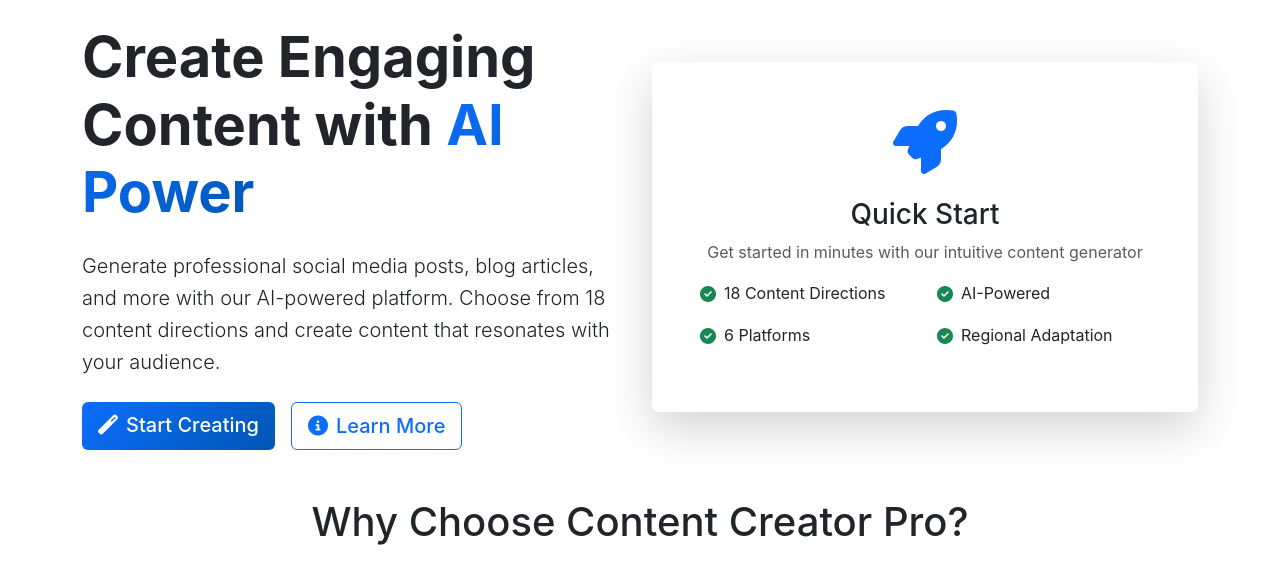
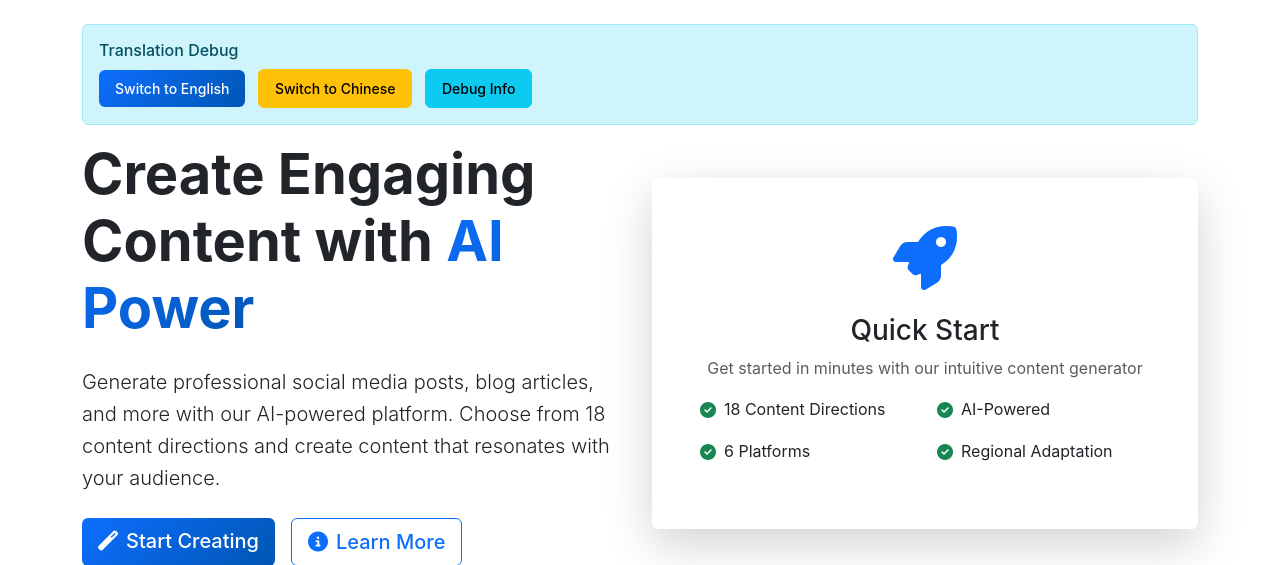
Before and after one commit to prisken/content, a Flask app: page / in a window 1280 px wide. Shown: the part 64-629 px from the top of the page. Run offline with Flask 3, Linux system fonts and the light colour scheme; some libraries are stand-ins or nearby versions.

Commit message:
Add debug logging to translation system to identify issues - Console logging for language initialization and switching - Debug panel for testing translation functionality - Event listener debugging for language selector - Translation key counting and verification

```diff
--- a/app/static/js/app.js
+++ b/app/static/js/app.js
@@ -470,9 +470,15 @@
 
 // Initialize application
 $(document).ready(function() {
+    console.log('Document ready - initializing app...');
     initializeApp();
     setupEventListeners();
     initializeLanguage();
+
+    // Show debug panel in development
+    if (window.location.hostname === 'localhost' || window.location.hostname.includes('vercel.app')) {
+        $('#debug-translation').show();
+    }
 });
 
 function initializeApp() {
@@ -493,6 +499,8 @@
 }
 
 function setupEventListeners() {
+    console.log('Setting up event listeners...');
+
     // Logout button
     $('#logout-btn').on('click', function(e) {
         e.preventDefault();
@@ -500,10 +508,18 @@
     });
 
     // Language selector
+    console.log('Setting up language selector event listeners...');
     $('.language-option').on('click', function(e) {
+        console.log('Language option clicked:', $(this).data('lang'));
         e.preventDefault();
         const lang = $(this).data('lang');
         switchLanguage(lang);
+    });
+
+    // Test if language options exist
+    console.log('Language options found:', $('.language-option').length);
+    $('.language-option').each(function() {
+        console.log('Language option:', $(this).data('lang'), $(this).text());
     });
 
     // Global error handling
@@ -522,6 +538,8 @@
             form.addClass('was-validated');
         }
     });
+
+    console.log('Event listeners setup completed');
 }
 
 // Authentication functions
@@ -850,13 +868,17 @@
 
 // Language and Translation Functions
 function initializeLanguage() {
+    console.log('Initializing language system...');
     const savedLang = getLocalStorage('preferred_language', 'en');
+    console.log('Saved language:', savedLang);
     currentLanguage = savedLang;
     updateLanguageDisplay(savedLang);
     translatePage(savedLang);
+    console.log('Language system initialized');
 }
 
 function switchLanguage(lang) {
+    console.log('Switching language to:', lang);
     // Store language preference
     setLocalStorage('preferred_language', lang);
     currentLanguage = lang;
@@ -875,11 +897,13 @@
             'X-Requested-With': 'XMLHttpRequest'
         },
         success: function(response) {
+            console.log('Language switch response:', response);
             if (response.success) {
                 showSuccessMessage(lang === 'en' ? 'Language switched to English' : '语言已切换为中文');
             }
         },
-        error: function() {
+        error: function(xhr, status, error) {
+            console.log('Language switch error:', xhr, status, error);
             // Still show success message even if server request fails
             showSuccessMessage(lang === 'en' ? 'Language switched to English' : '语言已切换为中文');
         }
@@ -887,6 +911,7 @@
 }
 
 function updateLanguageDisplay(lang) {
+    console.log('Updating language display for:', lang);
     const languageNames = {
         'en': 'English',
         'zh': '中文'
@@ -900,7 +925,9 @@
 }
 
 function translatePage(lang) {
+    console.log('Translating page to:', lang);
     const langDict = translations[lang] || translations['en'];
+    console.log('Translation dictionary keys:', Object.keys(langDict).length);
 
     // Translate all elements with data-translate attribute
     $('[data-translate]').each(function() {
@@ -908,6 +935,9 @@
         const translation = langDict[key];
         if (translation) {
             $(this).text(translation);
+            console.log(`Translated ${key} to:`, translation);
+        } else {
+            console.log(`No translation found for key: ${key}`);
         }
     });
 
@@ -937,6 +967,7 @@
 
     // Update HTML lang attribute
     $('html').attr('lang', lang);
+    console.log('Page translation completed');
 }
 
 function translateContent(targetLang) {
--- a/app/templates/base.html
+++ b/app/templates/base.html
@@ -83,6 +83,16 @@
 
     <!-- Main Content -->
     <main class="container-fluid py-4">
+        <!-- Debug Translation Test -->
+        <div class="container mb-3" style="display: none;" id="debug-translation">
+            <div class="alert alert-info">
+                <h6>Translation Debug</h6>
+                <button class="btn btn-sm btn-primary me-2" onclick="switchLanguage('en')">Switch to English</button>
+                <button class="btn btn-sm btn-warning me-2" onclick="switchLanguage('zh')">Switch to Chinese</button>
+                <button class="btn btn-sm btn-info" onclick="console.log('Current language:', currentLanguage); console.log('Translation keys:', Object.keys(translations.en).length);">Debug Info</button>
+            </div>
+        </div>
+
         {% block content %}{% endblock %}
     </main>
 
```
